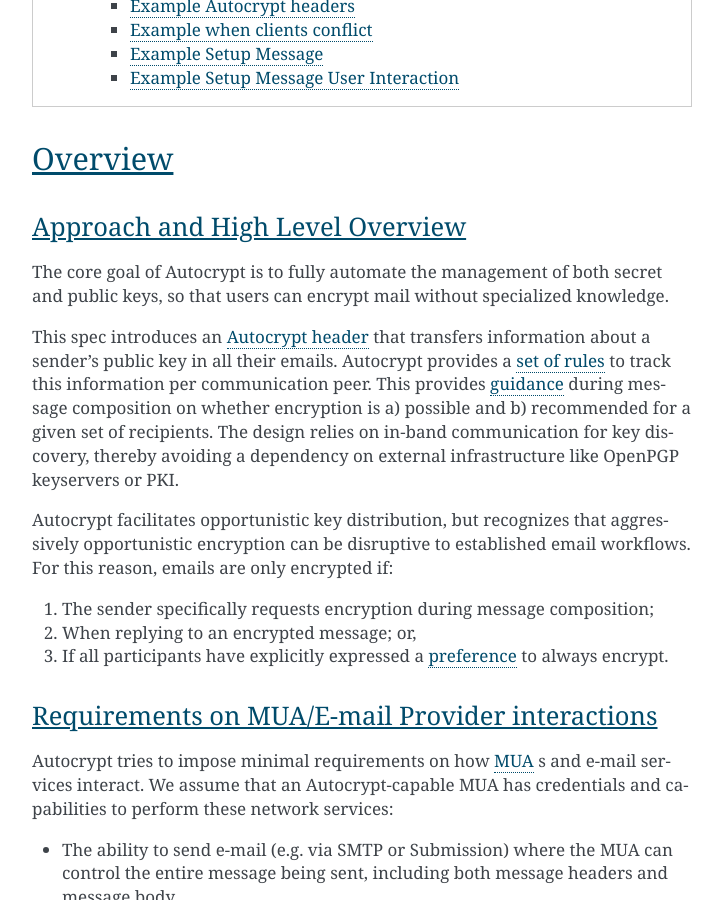
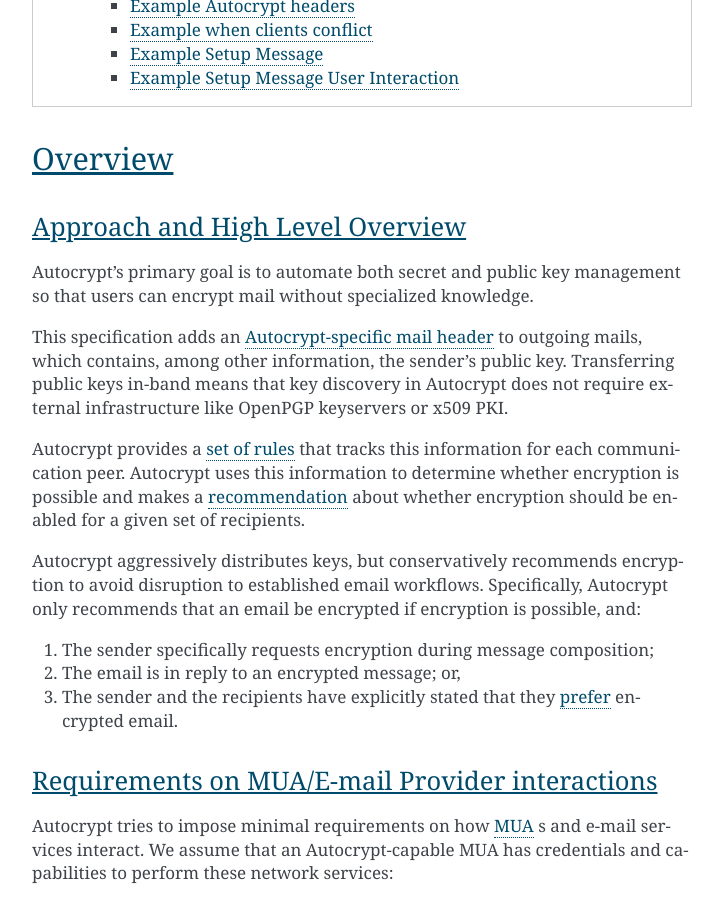
Before and after one commit to autocrypt/autocrypt, a Sphinx documentation site: the page built from doc/level1.rst, in a window 1280 px wide and 900 px high, scrolled down 1867 px. Shown: the whole window, without its empty margins (388-1111 px from the left). Built offline with Sphinx 7.4.7, drawn with Linux system fonts in a browser that asks for light colours.

Commit message:
Copy edit "Approach and High Level Overview"

```diff
--- a/doc/level1.rst
+++ b/doc/level1.rst
@@ -30,29 +30,32 @@ Overview
 Approach and High Level Overview
 ++++++++++++++++++++++++++++++++
 
-The core goal of Autocrypt is to fully automate the management of both
-secret and public keys, so that users can encrypt mail without
-specialized knowledge.
+Autocrypt's primary goal is to automate both secret and public key
+management so that users can encrypt mail without specialized
+knowledge.
 
-This spec introduces an :ref:`Autocrypt header <autocrypt-header>` that transfers information
-about a sender's :term:`public key` in all their emails. Autocrypt
-provides a :ref:`set of rules <update-peer-state>` to track this information per communication
-peer.  This provides :ref:`guidance <recommendation>` during message composition
-on whether encryption is a) possible and b) recommended for a given set
-of recipients. The design relies on in-band communication for key
-discovery, thereby avoiding a dependency on external infrastructure like
-OpenPGP keyservers or PKI.
+This specification adds an :ref:`Autocrypt-specific mail header
+<autocrypt-header>` to outgoing mails, which contains, among other
+information, the sender's :term:`public key`.  Transferring public
+keys in-band means that key discovery in Autocrypt does not require
+external infrastructure like OpenPGP keyservers or x509 PKI.
 
-Autocrypt facilitates opportunistic key distribution, but recognizes
-that aggressively opportunistic encryption can be disruptive to
-established email workflows. For this reason, emails are only
-encrypted if:
+Autocrypt provides a :ref:`set of rules <update-peer-state>` that
+tracks this information for each communication peer.  Autocrypt uses
+this information to determine whether encryption is possible and makes
+a :ref:`recommendation <recommendation>` about whether encryption
+should be enabled for a given set of recipients.
+
+Autocrypt aggressively distributes keys, but conservatively recommends
+encryption to avoid disruption to established email workflows.
+Specifically, Autocrypt only recommends that an email be encrypted if
+encryption is possible, and:
 
 1) The sender specifically requests encryption during message
    composition;
-2) When replying to an encrypted message; or,
-3) If all participants have explicitly expressed a :ref:`preference <prefer-encrypt>` to
-   always encrypt.
+2) The email is in reply to an encrypted message; or,
+3) The sender and the recipients have explicitly stated that they
+   :ref:`prefer <prefer-encrypt>` encrypted email.
 
 
 Requirements on MUA/E-mail Provider interactions
```
